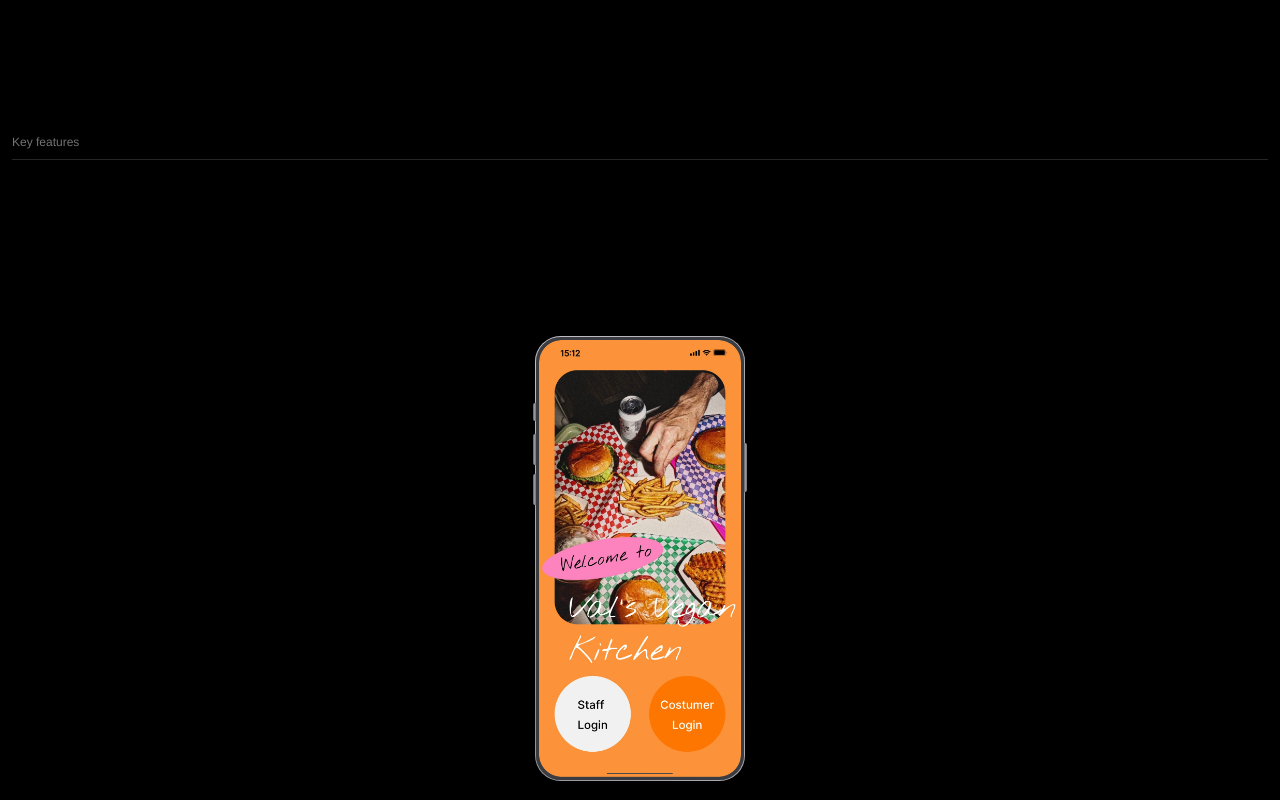
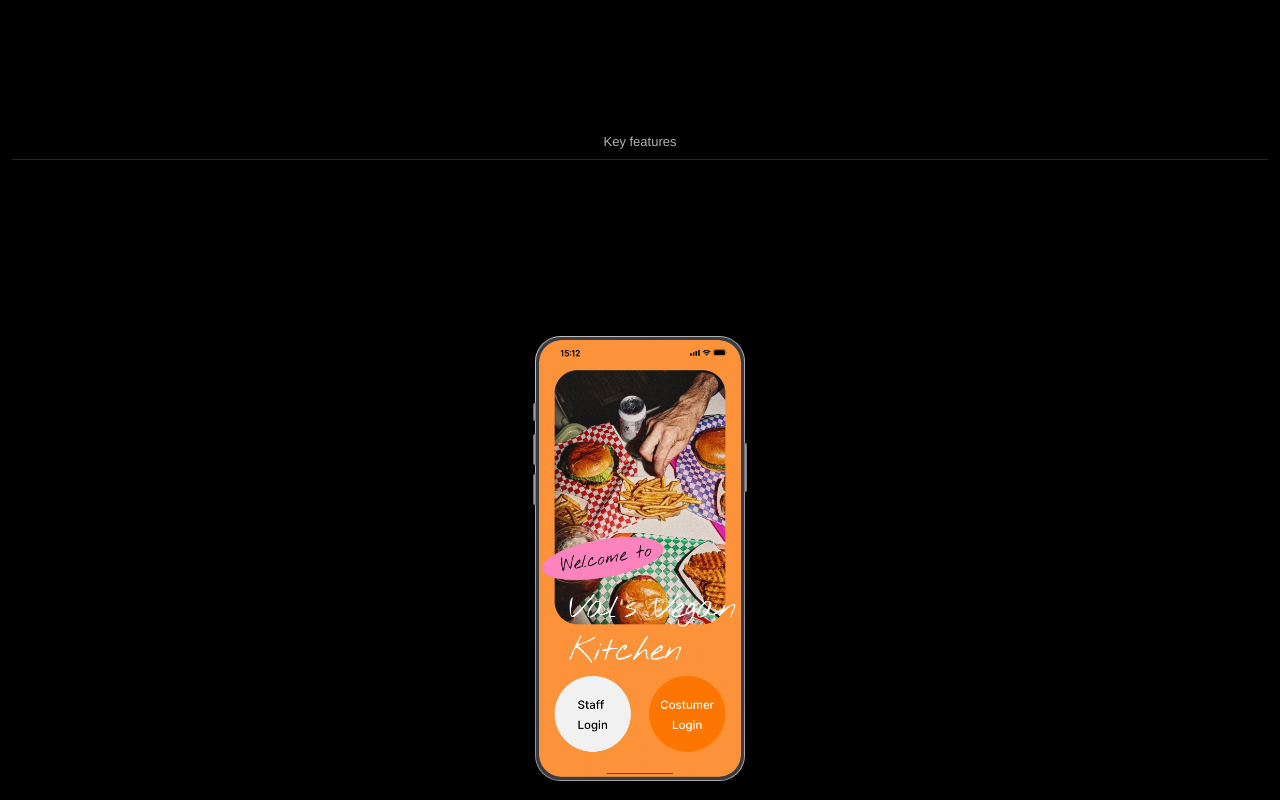
Before and after one commit to esmew0301-debug/portfolio-web, a Next.js app: page /playground/vegan-kitchen in a window 1280 px wide. Shown: the part 1180-1980 px from the top of the page. Built offline with nearby package versions, Linux system fonts and the light colour scheme.

Commit message:
Vegan Kitchen: centre the small divider labels
Co-Authored-By: Claude Opus 5.5 <noreply@anthropic.com>

```diff
--- a/app/playground/vegan-kitchen/page.tsx
+++ b/app/playground/vegan-kitchen/page.tsx
@@ -21,6 +21,8 @@ export const metadata: Metadata = {
 // 28–44px titles; text sits in a left title column and a right body column that starts at about two thirds. Screens
 // sit three to a row on full-width dark panels. Orange (the app's colour) is the only accent.
 const LABEL = "text-[12px] leading-[18px] text-white/45";
+/** Small divider labels (Key features, Part 1 · Customer, each change): centred and a little brighter than LABEL. */
+const DIVIDER = "text-center text-[13px] leading-[18px] text-white/70";
 const BODY = "text-[16px] leading-[24px] text-white/60";
 const TITLE = "text-[20px] leading-[1.2] text-white md:text-[24px]";
 const PANEL = "bg-black";
@@ -416,7 +418,7 @@ export default function ValsVeganKitchen() {
       {/* KEY FEATURES: a panel, then the title left and Pain point / Solution right */}
       <section className="mt-28 flex flex-col gap-20 md:mt-40 md:gap-28">
         <div className="px-3">
-          <p className={LABEL}>
+          <p className={DIVIDER}>
             <L en="Key features" zh="核心功能" />
           </p>
           <div className="mt-2 h-px bg-white/15" />
@@ -512,7 +514,7 @@ export default function ValsVeganKitchen() {
         <Row title={<L en="Changes" zh="修改" />} label={<L en="Five issues participants raised, and how version 2 answers each." zh="参与者提出的五个问题，以及版本 2 的回应。" />} />
         {PAIRS.map((p) => (
           <div key={p.title} className="flex flex-col gap-3">
-            <p className={`${LABEL} px-3`}>
+            <p className={`${DIVIDER} px-3`}>
               <Hx en={p.title} zh={p.titleZh} />
             </p>
             <div className="px-2">
@@ -536,7 +538,7 @@ export default function ValsVeganKitchen() {
         {FINAL.map((part) => (
           <div key={part.en} className="flex flex-col gap-10">
             <div className="px-3">
-              <p className={LABEL}>
+              <p className={DIVIDER}>
                 <Hx en={part.en} zh={part.zh} />
               </p>
               <div className="mt-2 h-px bg-white/15" />
```
